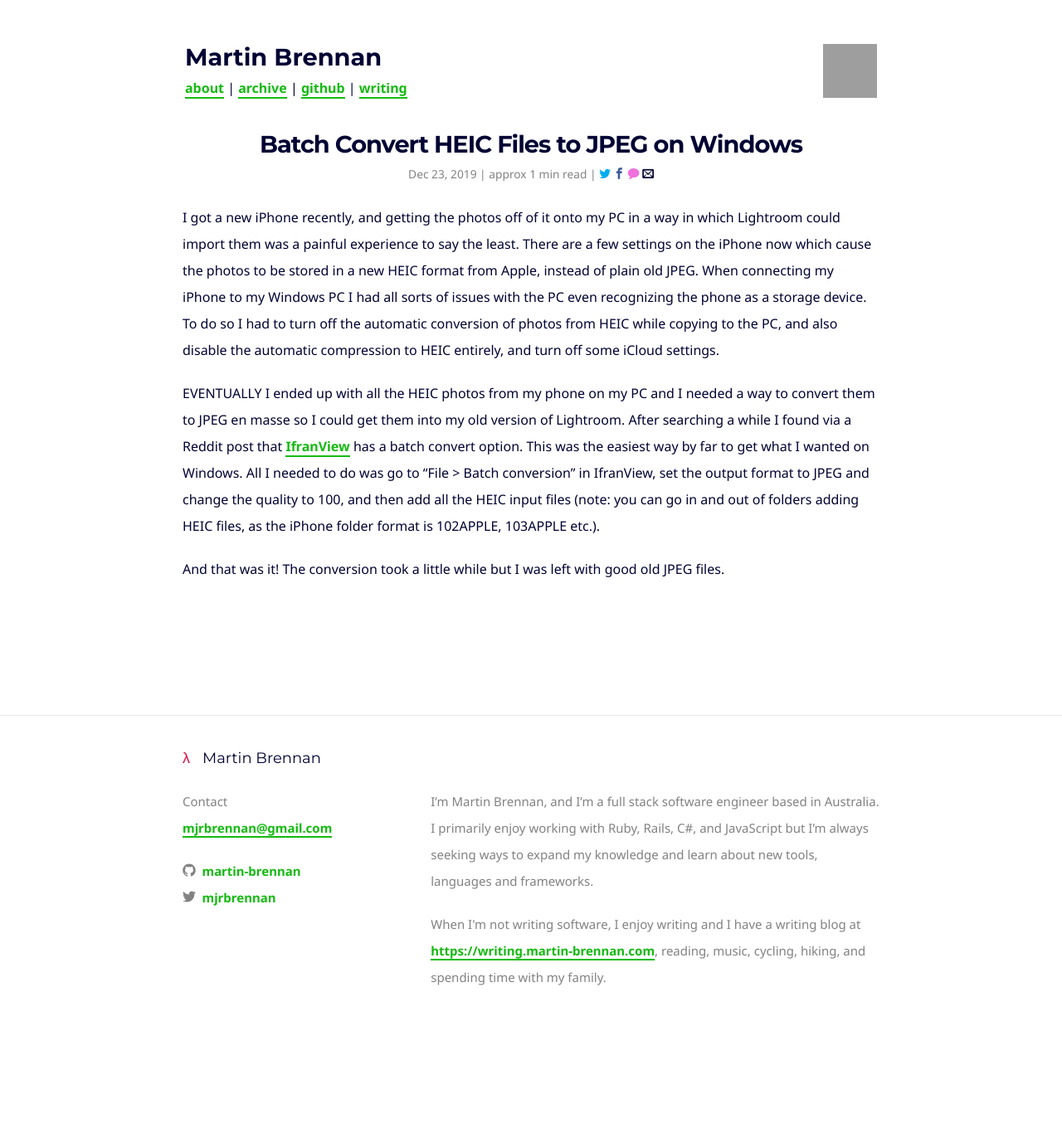
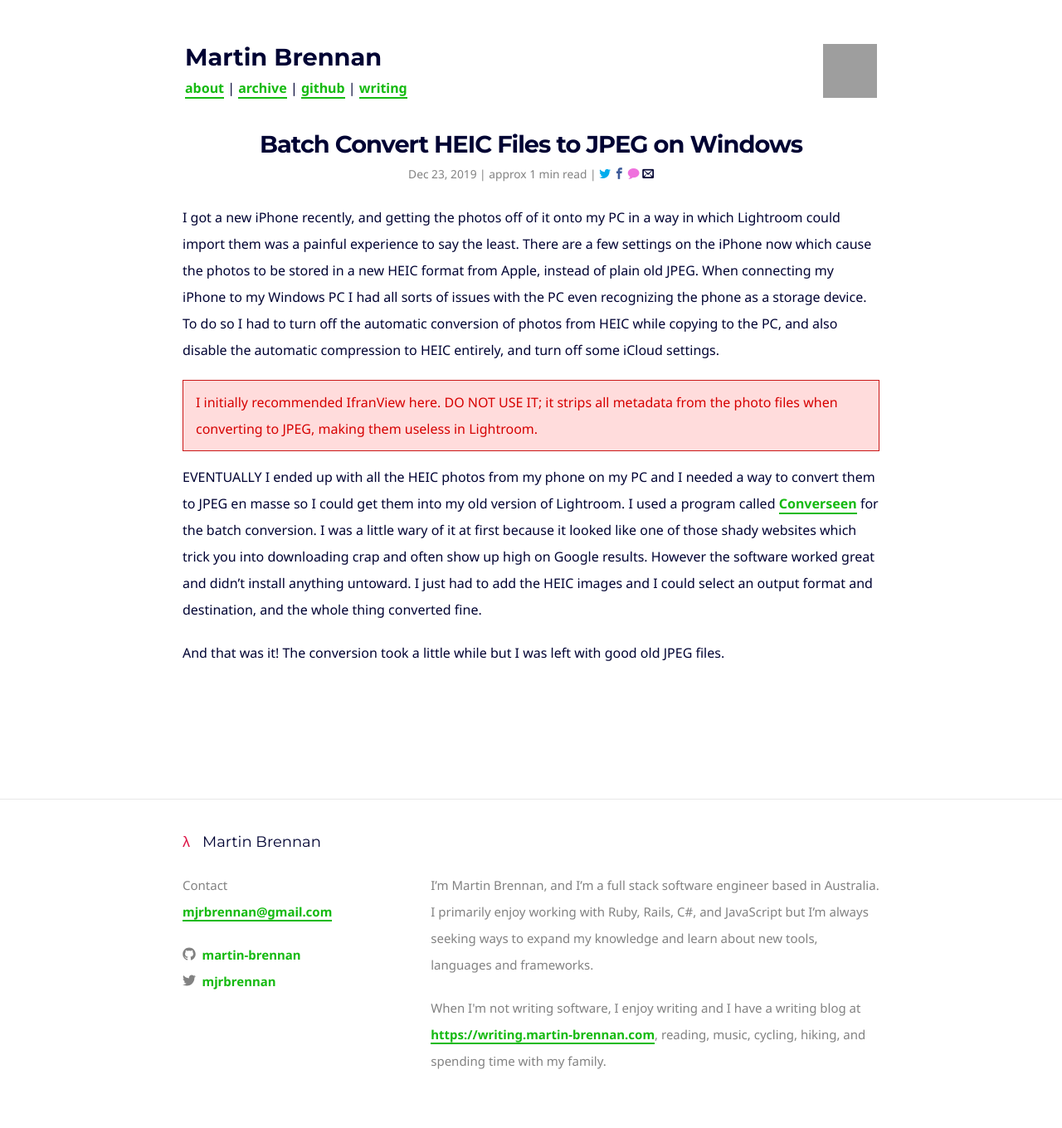
Before and after one commit to martin-brennan/martin-brennan.com, a Jekyll site: the page built from _posts/2019-12-23-batch-convert-heic-files-to-jpeg-on-windows.md, in a window 1280 px wide. Shown: the whole page at 83% size. Built offline with Jekyll 4.4.1, drawn with Linux system fonts in a browser that asks for light colours; some web fonts are replaced; comment, search, counter and statistics services are not loaded; before the commit the page ends 1259 px from its top, so only the background shows below that; grey boxes are pictures that could not be loaded.

Commit message:
Fix HEIC post, reccommend Converseen

```diff
--- a/_posts/2019-12-23-batch-convert-heic-files-to-jpeg-on-windows.md
+++ b/_posts/2019-12-23-batch-convert-heic-files-to-jpeg-on-windows.md
@@ -8,6 +8,8 @@ permalink: /batch-convert-heic-files-to-jpeg-on-windows/
 
 I got a new iPhone recently, and getting the photos off of it onto my PC in a way in which Lightroom could import them was a painful experience to say the least. There are a few settings on the iPhone now which cause the photos to be stored in a new HEIC format from Apple, instead of plain old JPEG. When connecting my iPhone to my Windows PC I had all sorts of issues with the PC even recognizing the phone as a storage device. To do so I had to turn off the automatic conversion of photos from HEIC while copying to the PC, and also disable the automatic compression to HEIC entirely, and turn off some iCloud settings.
 
-EVENTUALLY I ended up with all the HEIC photos from my phone on my PC and I needed a way to convert them to JPEG en masse so I could get them into my old version of Lightroom. After searching a while I found via a Reddit post that [IfranView](https://www.irfanview.com/) has a batch convert option. This was the easiest way by far to get what I wanted on Windows. All I needed to do was go to "File > Batch conversion" in IfranView, set the output format to JPEG and change the quality to 100, and then add all the HEIC input files (note: you can go in and out of folders adding HEIC files, as the iPhone folder format is 102APPLE, 103APPLE etc.).
+{% include deprecated.html message="I initially recommended IfranView here. DO NOT USE IT; it strips all metadata from the photo files when converting to JPEG, making them useless in Lightroom." cssclass="danger" %}
+
+EVENTUALLY I ended up with all the HEIC photos from my phone on my PC and I needed a way to convert them to JPEG en masse so I could get them into my old version of Lightroom. I used a program called [Converseen](http://converseen.fasterland.net/) for the batch conversion. I was a little wary of it at first because it looked like one of those shady websites which trick you into downloading crap and often show up high on Google results. However the software worked great and didn't install anything untoward. I just had to add the HEIC images and I could select an output format and destination, and the whole thing converted fine.
 
 And that was it! The conversion took a little while but I was left with good old JPEG files.
```
